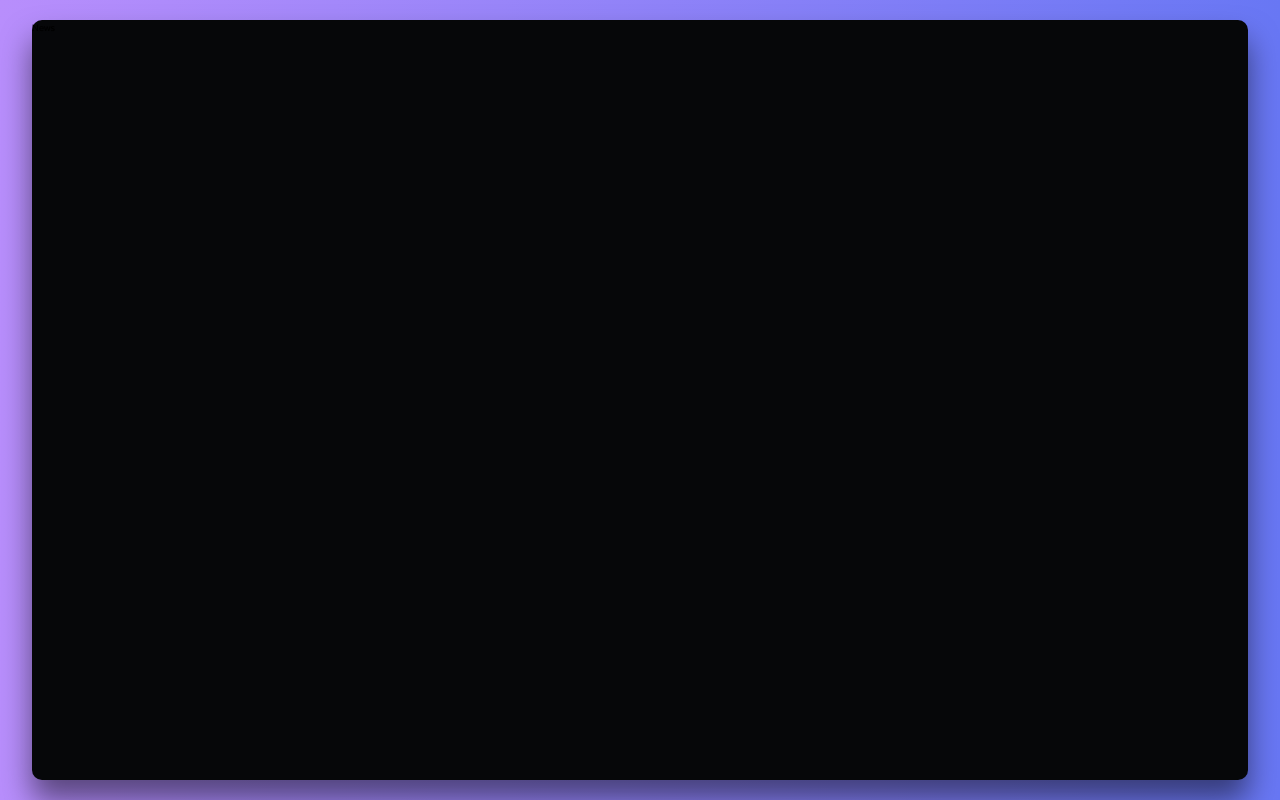
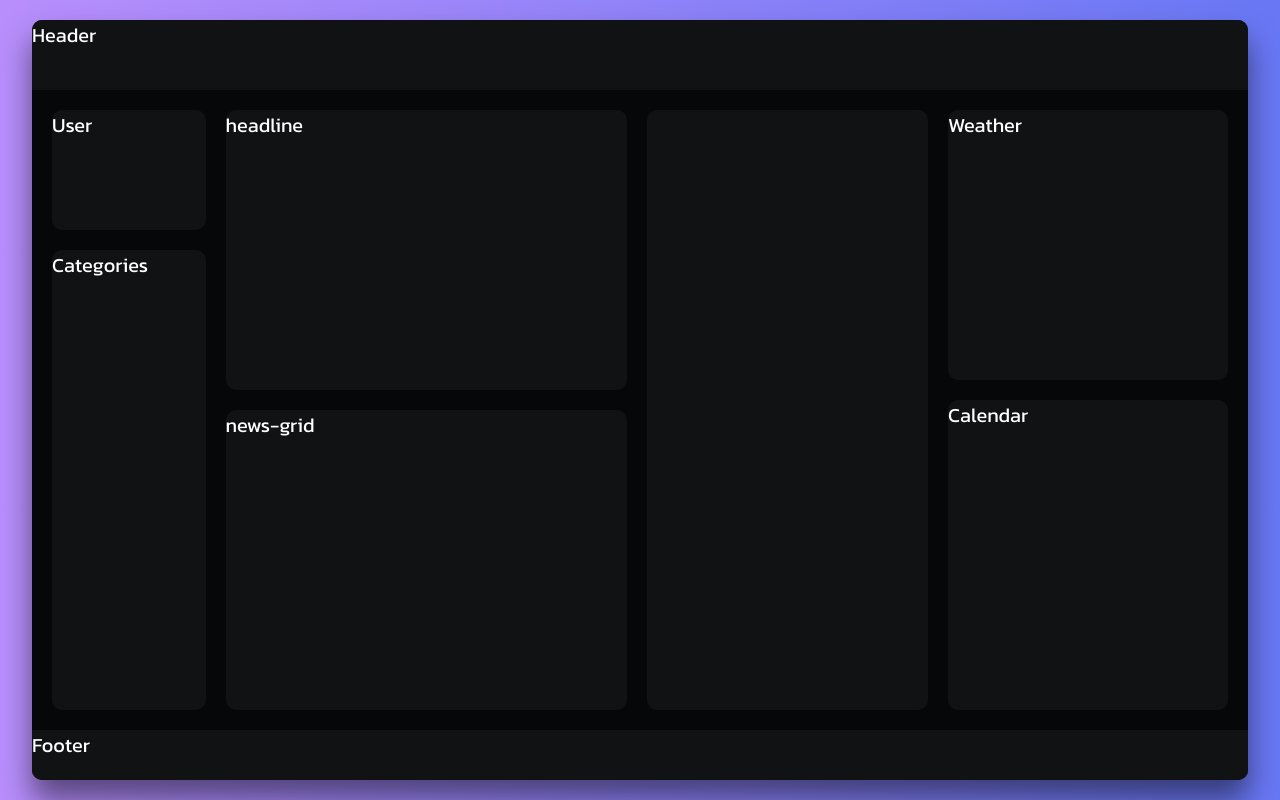
Before and after one commit to paikane/news-and-blogs, a React (Vite) app: page / in a window 1280 px wide. Built offline with nearby package versions, Linux system fonts and the light colour scheme.

Commit message:
created layout

```diff
--- /dev/null
+++ b/src/components/Calendar.css
@@ -0,0 +1,11 @@
+.calendar {
+  width: 100%;
+  min-width: 28rem;
+  height: calc(55% - 2rem);
+  background-color: #111214;
+  border-radius: 1rem;
+  -webkit-border-radius: 1rem;
+  -moz-border-radius: 1rem;
+  -ms-border-radius: 1rem;
+  -o-border-radius: 1rem;
+}
--- /dev/null
+++ b/src/components/Calendar.jsx
@@ -0,0 +1,8 @@
+import React from "react";
+import "./Calendar.css";
+
+const Calendar = () => {
+  return <div className="calendar">Calendar</div>;
+};
+
+export default Calendar;
--- /dev/null
+++ b/src/components/News.css
@@ -0,0 +1,115 @@
+.news {
+  font-size: 2rem;
+  color: #fff;
+  width: 100%;
+  height: 100%;
+  display: flex;
+  flex-direction: column;
+  justify-content: space-between;
+  row-gap: 2rem;
+}
+
+.news-header {
+  width: 100%;
+  min-height: 7rem;
+  background-color: #111214;
+  border-radius: 1rem 1rem 0 0;
+  -webkit-border-radius: 1rem 1rem 0 0;
+  -moz-border-radius: 1rem 1rem 0 0;
+  -ms-border-radius: 1rem 1rem 0 0;
+  -o-border-radius: 1rem 1rem 0 0;
+}
+
+.news-content {
+  display: flex;
+  column-gap: 2rem;
+  height: calc(100% - 16rem);
+  padding: 0 2rem;
+}
+
+.navbar {
+  width: 18rem;
+  height: 100%;
+  display: flex;
+  flex-direction: column;
+  row-gap: 2rem;
+}
+.user {
+  width: 100%;
+  height: 20%;
+  background-color: #111214;
+  border-radius: 1rem;
+  -webkit-border-radius: 1rem;
+  -moz-border-radius: 1rem;
+  -ms-border-radius: 1rem;
+  -o-border-radius: 1rem;
+}
+
+.categories {
+  width: 100%;
+  height: calc(80% - 2rem);
+  background-color: #111214;
+  border-radius: 1rem;
+  -webkit-border-radius: 1rem;
+  -moz-border-radius: 1rem;
+  -ms-border-radius: 1rem;
+  -o-border-radius: 1rem;
+}
+
+.news-section {
+  width: clamp(30rem, 43cqi, 40%);
+  height: 100%;
+  border-radius: 1rem;
+  -webkit-border-radius: 1rem;
+  -moz-border-radius: 1rem;
+  -ms-border-radius: 1rem;
+  -o-border-radius: 1rem;
+}
+
+.headline {
+  width: 100%;
+  height: calc(50% - 2rem);
+  background-color: #111214;
+  border-radius: 1rem;
+  -webkit-border-radius: 1rem;
+  -moz-border-radius: 1rem;
+  -ms-border-radius: 1rem;
+  -o-border-radius: 1rem;
+  margin-bottom: 2rem;
+}
+
+.news-grid {
+  width: 100%;
+  height: 50%;
+  background-color: #111214;
+  border-radius: 1rem;
+}
+
+.my-blogs {
+  width: clamp(20rem, 27cqi, 28%);
+  height: 100%;
+  background-color: #111214;
+  border-radius: 1rem;
+  -webkit-border-radius: 1rem;
+  -moz-border-radius: 1rem;
+  -ms-border-radius: 1rem;
+  -o-border-radius: 1rem;
+}
+
+.weather-calendar {
+  display: flex;
+  flex: 1;
+  flex-direction: column;
+  row-gap: 2rem;
+}
+
+.news-footer {
+  width: 100%;
+  height: 5rem;
+  background-color: #111214;
+  border-radius: 0 0 1rem 1rem;
+  -webkit-border-radius: 0 0 1rem 1rem;
+  -moz-border-radius: 0 0 1rem 1rem;
+  -ms-border-radius: 0 0 1rem 1rem;
+  -o-border-radius: 0 0 1rem 1rem;
+}
--- a/src/components/News.jsx
+++ b/src/components/News.jsx
@@ -1,9 +1,30 @@
-import React from 'react'
+import React from "react";
+import Weather from "./Weather";
+import Calendar from "./Calendar";
+import "./News.css";
 
 function News() {
   return (
-    <div>News</div>
-  )
+    <div className="news">
+      <header className="news-header">Header</header>
+      <div className="news-content">
+        <div className="navbar">
+          <div className="user">User</div>
+          <nav className="categories">Categories</nav>
+        </div>
+        <div className="news-section">
+          <div className="headline">headline</div>
+          <div className="news-grid">news-grid</div>
+        </div>
+        <div className="my-blogs"></div>
+        <div className="weather-calendar">
+          <Weather />
+          <Calendar />
+        </div>
+      </div>
+      <footer className="news-footer">Footer</footer>
+    </div>
+  );
 }
 
-export default News
+export default News;
--- /dev/null
+++ b/src/components/Weather.css
@@ -0,0 +1,11 @@
+.weather {
+  width: 100%;
+  min-width: 28rem;
+  height: 45%;
+  background-color: #111214;
+  border-radius: 1rem;
+  -webkit-border-radius: 1rem;
+  -moz-border-radius: 1rem;
+  -ms-border-radius: 1rem;
+  -o-border-radius: 1rem;
+}
--- /dev/null
+++ b/src/components/Weather.jsx
@@ -0,0 +1,8 @@
+import React from "react";
+import "./Weather.css";
+
+const Weather = () => {
+  return <div className="weather">Weather</div>;
+};
+
+export default Weather;
```
